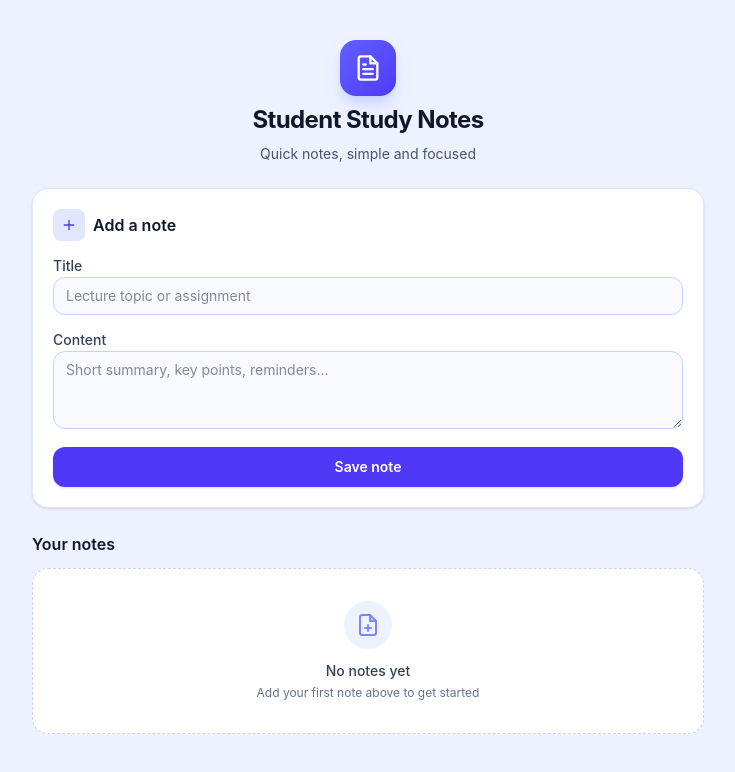
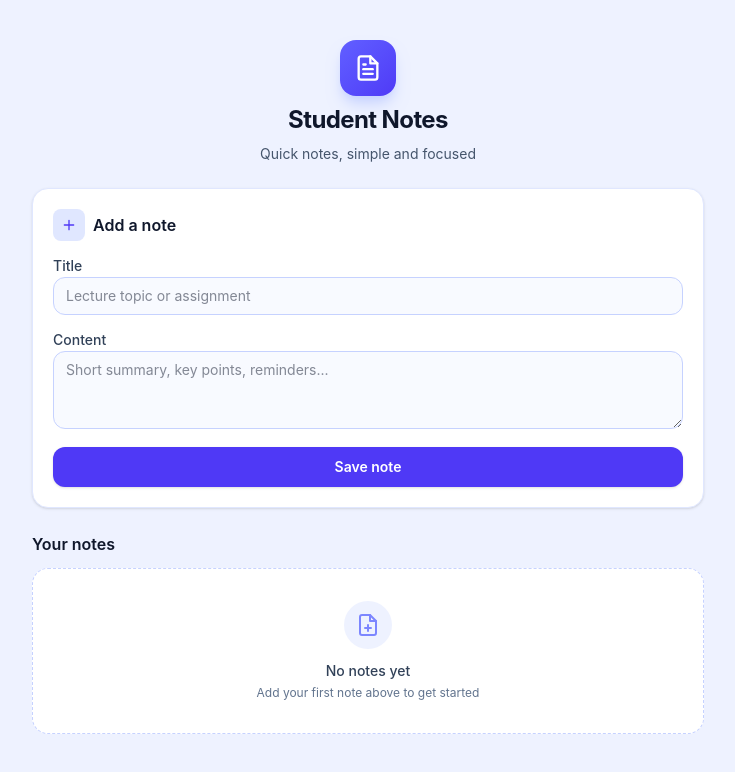
Before and after one commit to abdallahmyossif-ops/student-notes-app, a Next.js app: page / in a window 1280 px wide. Shown: the top 772 px of the page, without its empty margins (272-1007 px from the left). Built offline with nearby package versions, Linux system fonts and the light colour scheme.

Commit message:
update h1 text to'Student Notes'

```diff
--- a/src/app/page.tsx
+++ b/src/app/page.tsx
@@ -156,7 +156,7 @@ export default function HomePage() {
               <polyline points="10 9 9 9 8 9" />
             </svg>
           </div>
-          <h1 className="text-2xl font-bold tracking-tight text-slate-900">Student Study Notes</h1>
+          <h1 className="text-2xl font-bold tracking-tight text-slate-900">Student Notes</h1>
           <p className="text-sm text-slate-600">Quick notes, simple and focused</p>
         </header>
 
```
